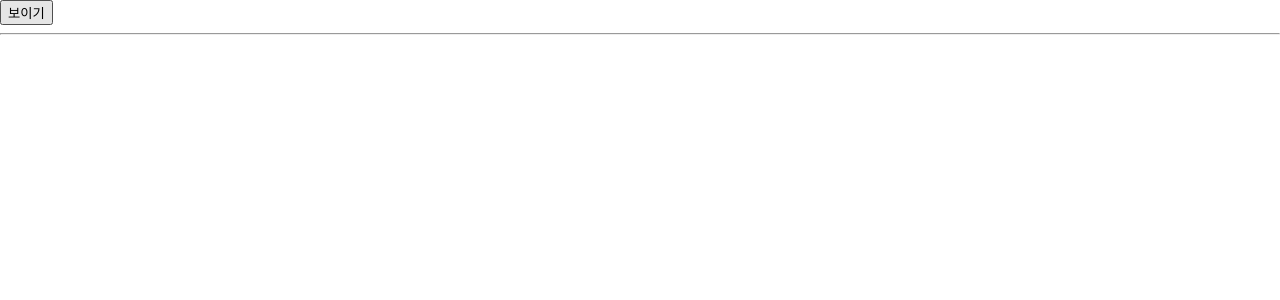
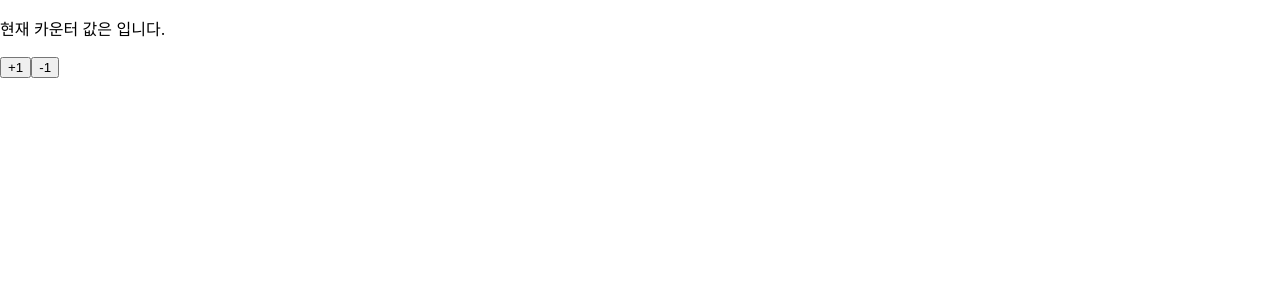
Before and after one commit to juhui88/React, a React (Create React App) app in the folder hello-react/: page / in a window 1280 px wide. Shown: the top 300 px of the page. Built offline with nearby package versions, Linux system fonts and the light colour scheme.

Commit message:
useReducer

```diff
--- a/hello-react/src/App.js
+++ b/hello-react/src/App.js
@@ -1,31 +1,18 @@
 import React, {useState} from 'react';
 import MyComponent from './MyComponent';
-import Counter from './Counter';
 import Say from './Say';
 import EventPractice from './EventPractice';
 import ValidationSample from './ValidationSample';
 import ScrollBox from './ScrollBox';
-import IterationSample from './IterationSample'
-import LifeCycleSample from './LifeCycleSample'
-import ErrorBoundary from './ErrorBoundary'
-import Info from './Info'
+import IterationSample from './IterationSample';
+import LifeCycleSample from './LifeCycleSample';
+import ErrorBoundary from './ErrorBoundary';
+import Info from './Info';
+import Counter from './Counter';
 
 
-const App =() => {
-  const [visible, setVisible] = useState(false);
-  return (
-    <div>
-      <button
-        onClick={() => {
-          setVisible(!visible);
-        }}
-        >
-          {visible ? '숨기기' : '보이기'}
-        </button>
-        <hr />
-        {visible && <Info />}
-    </div>
-  );
+const App = () => {
+  return <Counter />;
 };
 
 export default App;
--- a/hello-react/src/Counter.js
+++ b/hello-react/src/Counter.js
@@ -1,15 +1,28 @@
-import React, {useState} from 'react';
+import React, {useReducer} from 'react';
+
+function reducer(state,action) {
+    // action.type에 따라 다른 작업 수행
+    switch(action.type) {
+        case 'INCREMENT':
+            return { value: state.value +1 };
+        case 'DECREMENT':
+            return {value: state.value -1};
+        default:
+            //아무것도 해당되지 않을 때 기존 상태 반환
+            return state;
+    }
+}
 
 const Counter =() => {
-    const [value, setValue] = useState(0);
+    const [state, dispatch] = useReducer(reducer, {value: 0});
 
     return (
         <div>
             <p>
-                현재 카운터 값은 <b>{value}</b>입니다.
+                현재 카운터 값은 <b>{StaticRange.balue}</b>입니다.
             </p>
-            <button onCLick={() => setValue(value +1)}>+1</button>
-            <button onCLick={() => setValue(value -1)}>-1</button>
+            <button onClick={() => dispatch({type: 'INCREMENT'})}>+1</button>
+            <button onClick={() => dispatch({type: 'DECRMENT'})}>-1</button>
         </div>
     );
 };
--- a/hello-react/src/Info.js
+++ b/hello-react/src/Info.js
@@ -1,31 +1,26 @@
-import React, {useEffect, useState} from 'react';
+import React, {useReducer} from 'react';
 
+function reducer(state, action) {
+    return{
+        ...state,
+        [action.name]: action.value
+    };
+}
 const Info = () => {
-    const [name, setName] = useState('');
-    const [nickname, setNickname] = useState('');
-
-    useEffect(() => {
-        console.log('effect');
-        console.log(name);
-        return () => {
-            console.log('cleanup');
-            console.log(name);
-        };
-    }, [name]);
-
-    const onChangeName = e => {
-        setName(e.target.value);
-    };
-
-    const onChangeNickname = e => {
-        setNickname(e.target.value);
+    const [state, dispatch] = useReducer(reducer, {
+        name: '',
+        nickname:''
+    });
+    const {name, nickname} = state;
+    const onChange = e => {
+        dispatch(e.target);
     };
 
     return (
         <div>
             <div>
-                <input value = {name} onChange = {onChangeName} />
-                <input value = {nickname} onChange = {onChangeNickname} />
+                <input name = "name" value={name} onChange={onChange}/>
+                <input name = "nickname" value={nickname} onChange={onChange}/>
             </div>
             <div>
                 <div>
```
Also changed, not shown: 1 other file (tests, documents, lock files or other folders).
